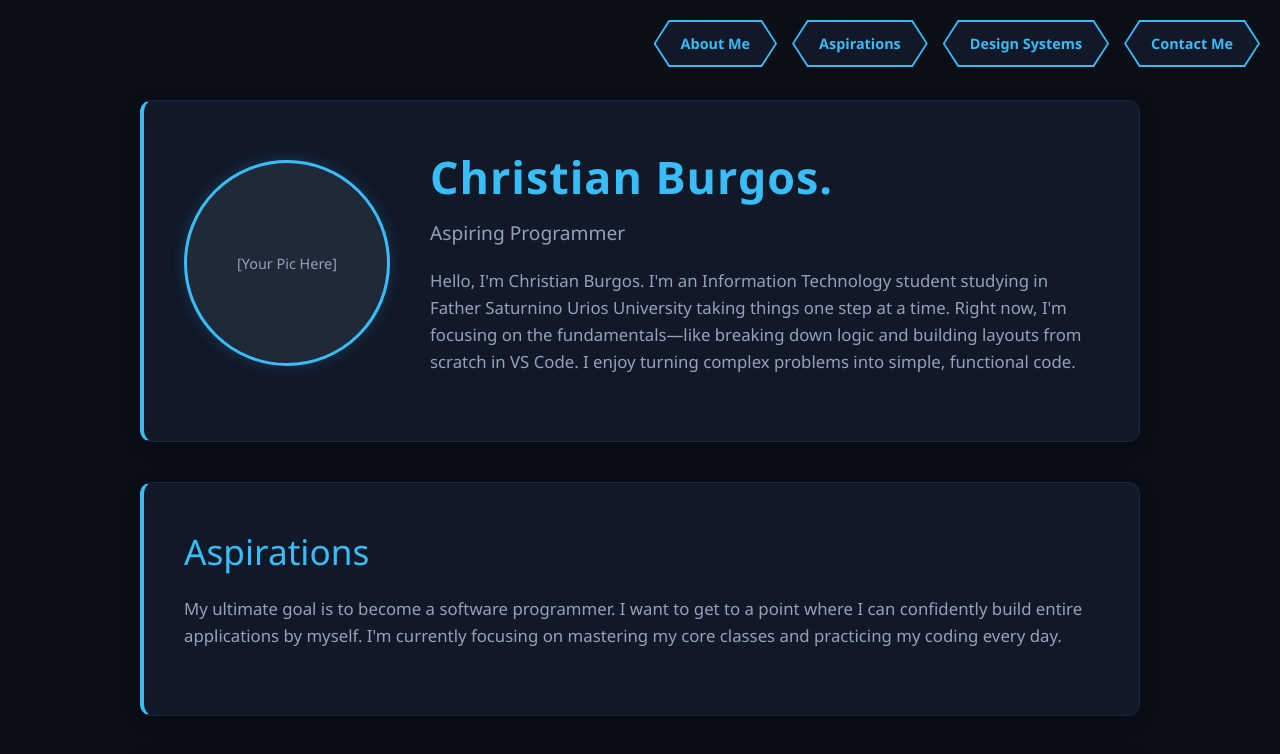
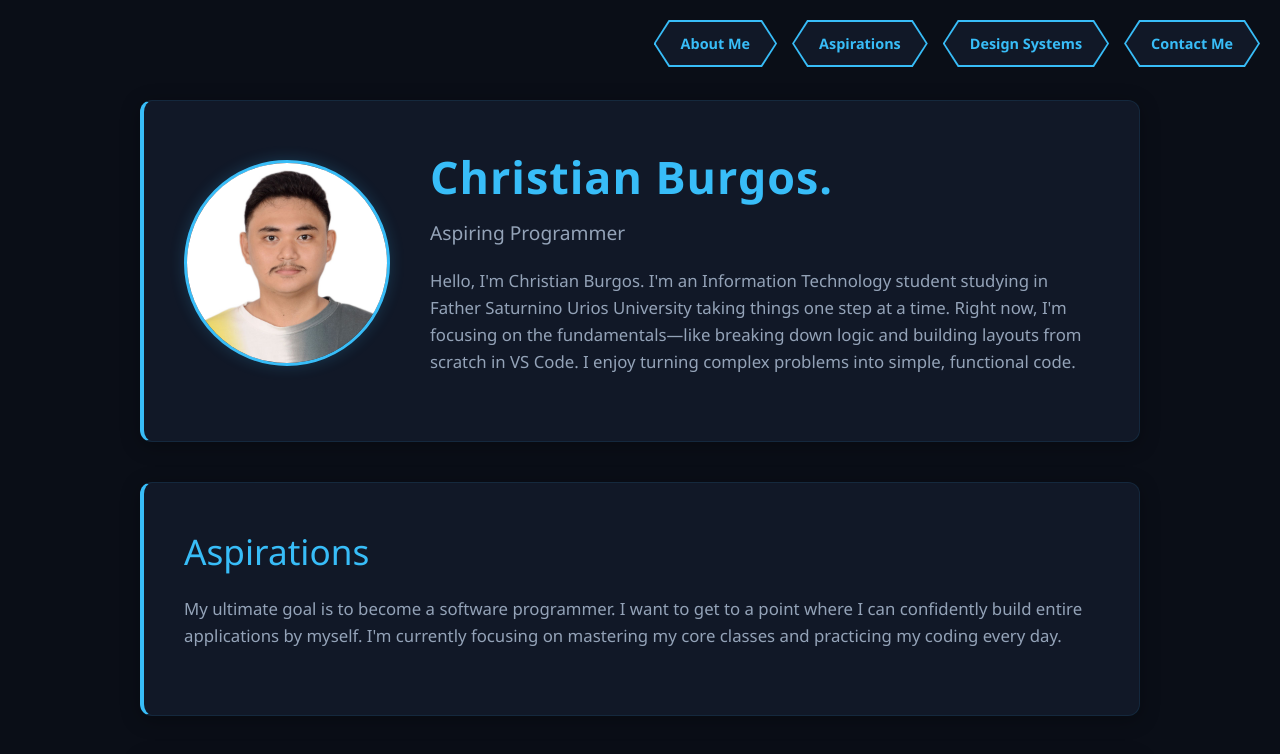
Before and after one commit to gambulls123/CBurgos-Portfolio, a plain HTML site: page index.html in a window 1280 px wide. Shown: the top 754 px of the page. Drawn offline with Linux system fonts and the light colour scheme.

Commit message:
Refactor index.html structure and styles

```diff
--- a/index.html
+++ b/index.html
@@ -295,7 +295,7 @@
             <div class="profile-section">
 
                 <div class="profile-pic" style="border-radius:50%; background-color:#1f2937; display:flex; align-items:center; justify-content:center; overflow: hidden;">
-                    <img src="./CBurgos-Portfolio/raw/main/Picture.jpg" style="width: 100%; height: 100%; object-fit: cover;" onerror="this.style.display='none'; this.parentNode.innerHTML='[Your Pic Here]'">
+                    <img src="https://github.com/gambulls123/CBurgos-Portfolio/raw/main/Picture.jpg" style="width: 100%; height: 100%; object-fit: cover;" onerror="this.style.display='none'; this.parentNode.innerHTML='[Your Pic Here]'">
                 </div>
             </div>
 
```
